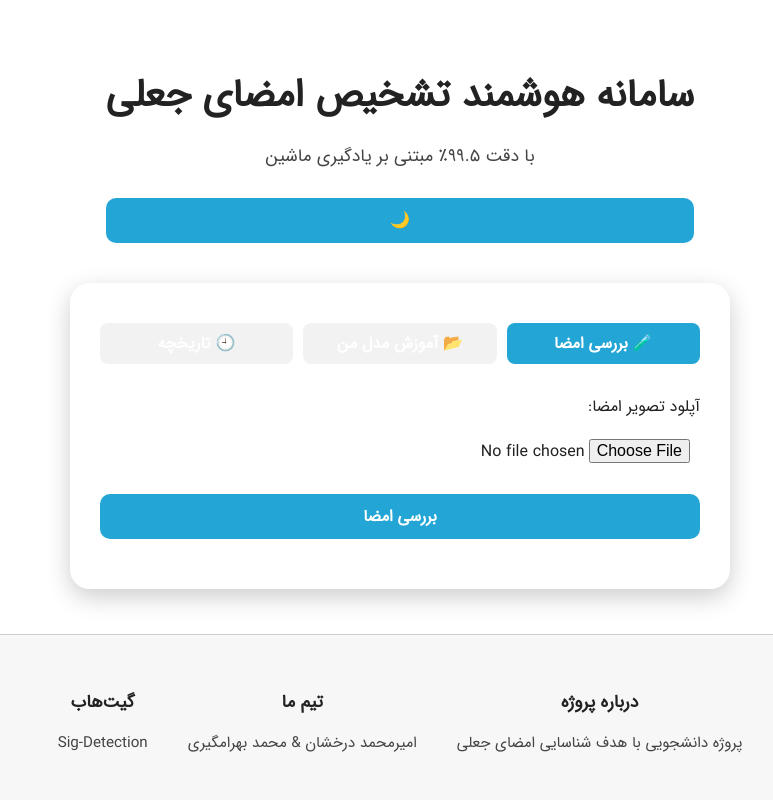
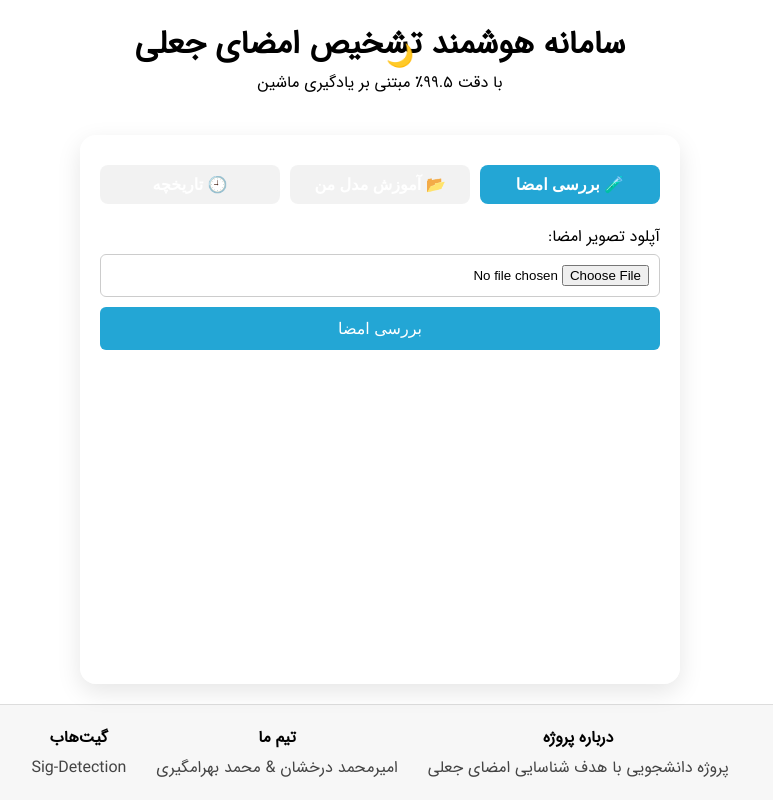
Before and after one commit to Amir-Der/Sig-Detection, a Flask app: page / in a window 1280 px wide. Shown: the whole page, without its empty margins (260-1033 px from the left). Run offline with Flask 3, Linux system fonts and the light colour scheme; the visitor is signed in with stand-in values (Sample User, id 1); parts of the project's set-up code (start-up, migrations or seed data) failed here and were passed over.

Commit message:
Update style.css

```diff
--- a/static/style.css
+++ b/static/style.css
@@ -1,5 +1,7 @@
-/* style.css نسخه نهایی برای رابط مدرن */
+/* -------------- RESET -------------- */
+* { box-sizing: border-box; margin:0; padding:0; }
 
+/* -------------- FONTS -------------- */
 @font-face {
   font-family: 'IRANSans';
   src: url('/static/fonts/IRANSansWeb.woff2') format('woff2'),
@@ -8,149 +10,97 @@
   font-style: normal;
 }
 
+/* -------------- BASE -------------- */
 body {
-  margin: 0;
-  padding: 0;
   font-family: 'IRANSans', sans-serif;
-  background: linear-gradient(135deg, rgba(35,213,171,0.25), rgba(35,166,213,0.25)), #ffffff;
-  background-blend-mode: overlay;
-  min-height: 100vh;
-  display: flex;
-  flex-direction: column;
-  align-items: center;
-  color: #222;
+  background: #fff;
+  display: flex; flex-direction: column; min-height: 100vh;
+  transition: background 0.3s, color 0.3s;
 }
+body.dark { background: #121212; color: #eee; }
 
 .site-header {
-  text-align: center;
-  padding: 40px 20px 10px;
+  text-align: center; padding: 20px;
+  position: relative;
 }
-
-.site-header h1 {
-  font-size: 2.4rem;
-  margin-bottom: 10px;
-}
-
-.site-header p {
-  font-size: 1.1rem;
-  color: #444;
+#dark-toggle {
+  position: absolute; top: 20px; left: 20px;
+  background: none; border:none; font-size:1.4rem; cursor:pointer;
 }
 
 .card {
-  background: rgba(255, 255, 255, 0.4);
-  backdrop-filter: blur(15px);
-  -webkit-backdrop-filter: blur(15px);
-  border-radius: 20px;
-  padding: 30px;
-  max-width: 600px;
-  width: 90%;
-  box-shadow: 0 8px 24px rgba(0, 0, 0, 0.2);
-  margin: 20px 0;
-}
-
-.tab-buttons {
-  display: flex;
-  justify-content: start;
-  gap: 10px;
-  margin-bottom: 20px;
-}
-
-.tab {
-  padding: 8px 14px;
-  border-radius: 8px;
-  border: none;
-  background: rgba(0,0,0,0.05);
-  cursor: pointer;
-  font-weight: bold;
+  background: rgba(255,255,255,0.5);
+  backdrop-filter: blur(10px);
+  border-radius: 16px;
+  box-shadow: 0 8px 24px rgba(0,0,0,0.1);
+  margin: 20px auto; padding: 20px;
+  width: 90%; max-width: 600px;
+  flex:1;
   transition: background 0.3s;
 }
+body.dark .card { background: rgba(0,0,0,0.4); }
 
-.tab.active {
-  background: #23a6d5;
-  color: #fff;
+.tab-buttons { display:flex; gap:10px; margin-bottom:20px; }
+.tab {
+  flex:1; padding:10px; border:none; border-radius:8px;
+  background: rgba(0,0,0,0.05); cursor:pointer; font-weight:bold;
+  transition: background 0.3s,color 0.3s;
 }
+body.dark .tab { background: rgba(255,255,255,0.1); color:#ccc; }
+.tab.active { background: #23a6d5; color:#fff; }
+.tab:hover:not(.active) { background: rgba(0,0,0,0.1); }
 
-.tab:hover:not(.active) {
-  background: rgba(0,0,0,0.1);
+.tab-content { display:block; }
+.hidden { display:none; }
+
+form { margin-bottom:20px; }
+label { display:block; margin:10px 0 5px; }
+input[type="file"] {
+  width:100%; padding:10px; border-radius:6px;
+  background: rgba(255,255,255,0.8); border:1px solid #ccc;
 }
+body.dark input[type="file"] { background: rgba(255,255,255,0.1); border:1px solid #555; color:#eee; }
+button {
+  width:100%; padding:12px; margin-top:10px;
+  border:none; border-radius:6px; background:#23a6d5;
+  color:#fff; font-size:1rem; cursor:pointer; transition: background 0.3s;
+}
+button:hover { background:#1c8eb4; }
 
-.tab-content {
-  display: block;
-}
-
-.tab-content.hidden {
-  display: none;
-}
-
-input[type="file"], button {
-  width: 100%;
-  margin: 10px 0;
-  padding: 10px;
-  border-radius: 10px;
-  border: none;
-  font-size: 1rem;
-  font-family: 'IRANSans', sans-serif;
-}
-
-button {
-  background: #23a6d5;
-  color: white;
-  font-weight: bold;
-  cursor: pointer;
-  transition: 0.3s;
-}
-
-button:hover {
-  background: #1c8eb4;
+.preview img {
+  max-width:100px; max-height:100px; margin-top:10px; border-radius:6px;
+  animation: fadeIn 0.5s;
 }
 
 .result {
-  margin-top: 10px;
-  font-size: 1.2rem;
-  font-weight: bold;
-  color: #222;
+  margin-top:15px; font-size:1.1rem; font-weight:bold;
+  animation: fadeIn 0.5s;
+}
+
+.progress-bar {
+  width:100%; height:10px; background:#eee; border-radius:5px; overflow:hidden;
+  margin:10px 0; transition: opacity 0.3s;
+}
+.progress-fill {
+  width:0%; height:100%; background:#23a6d5; transition: width 0.5s;
 }
 
 .site-footer {
-  display: flex;
-  justify-content: center;
-  flex-wrap: wrap;
-  gap: 40px;
-  padding: 30px 20px;
-  background: #f7f7f7;
-  border-top: 1px solid #ccc;
-  margin-top: auto;
-  text-align: center;
-  width: 100%;
+  background: #f7f7f7; padding:20px; text-align:center;
+  display:flex; justify-content:center; gap:30px;
+  border-top:1px solid #ddd;
+}
+body.dark .site-footer { background:#1e1e1e; border-top:1px solid #444; }
+.footer-section h4 { margin-bottom:5px; }
+.footer-section p, .footer-section a { color:#444; text-decoration:none; }
+body.dark .footer-section p, body.dark .footer-section a { color:#ccc; }
+.footer-section a:hover { text-decoration:underline; }
+
+@keyframes fadeIn {
+  from { opacity:0; transform: translateY(10px); }
+  to { opacity:1; transform: translateY(0); }
 }
 
-.footer-section h4 {
-  margin-bottom: 8px;
-  font-size: 1.1rem;
+@media (max-width:600px) {
+  .tab-buttons { flex-direction: column; }
 }
-
-.footer-section p, .footer-section a {
-  font-size: 0.95rem;
-  color: #444;
-  text-decoration: none;
-}
-
-.footer-section a:hover {
-  text-decoration: underline;
-}
-
-@media (max-width: 768px) {
-  .card {
-    padding: 20px;
-  }
-  .site-header h1 {
-    font-size: 1.8rem;
-  }
-  .tab-buttons {
-    flex-direction: column;
-    align-items: start;
-  }
-  .tab {
-    width: 100%;
-  }
-}
```
